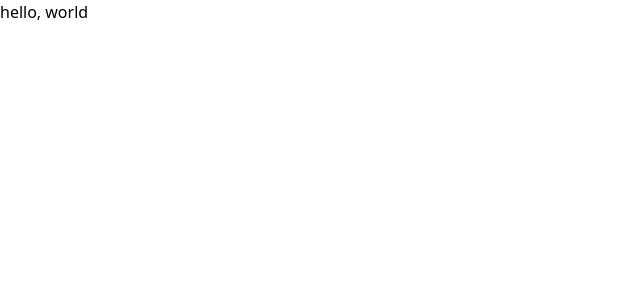
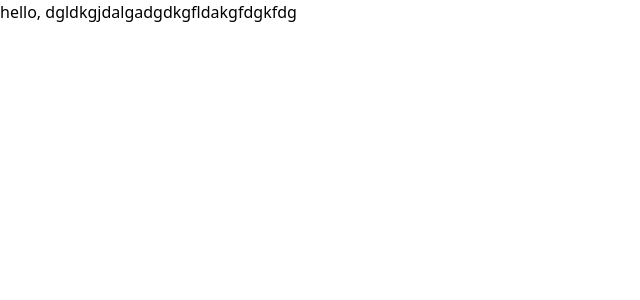
Before and after one commit to atikhasan007/new_Projoct-, a React (Vite) app in the folder client/: page / in a window 1280 px wide. Shown: the top 300 px of the page, without its empty margins (0-640 px from the left). Built offline with nearby package versions, Linux system fonts and the light colour scheme.

Commit message:
change 2

```diff
--- a/client/src/App.jsx
+++ b/client/src/App.jsx
@@ -1,5 +1,5 @@
 import React from 'react'
 
 export default function App() {
-  return <h1 className='text-red-500'>hello, world</h1>
+  return <h1 className='text-red-500'>hello, dgldkgjdalgadgdkgfldakgfdgkfdg</h1>
 }
```
